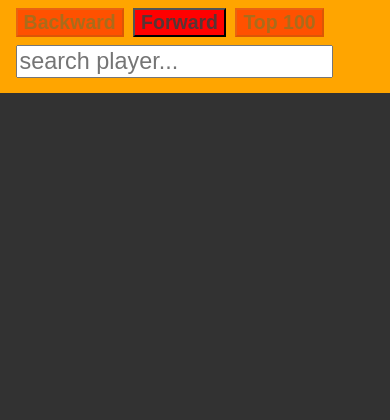
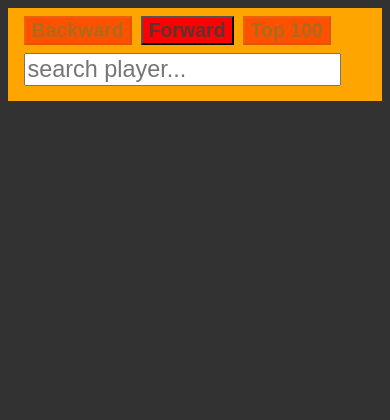
Before and after one commit to FAUSheppy/open-web-leaderboard, a Flask app: template templates/base.html in a window 390 px wide. Shown: the top 420 px of the page. Run offline with Flask 2, Linux system fonts and the light colour scheme; the template is opened without the code that fills it, so the values that code supplies are empty.

Commit message:
implement top bar more elegantly
Fixes a bug causing it to overlap with the leaderboard on some mobilephones

```diff
--- a/static/site.css
+++ b/static/site.css
@@ -9,7 +9,6 @@ body{
 }
 
 .top-bar{
-    position: fixed;
     background-color: orange;
     padding-bottom: 10px;
     padding-top: 10px;
@@ -18,16 +17,14 @@ body{
     left: 0;
     top: 0;
     right: 0;
+
+    overflow:auto;
 }
 
 .top-button{
-    height: 80%;
     float: left;
-
     margin-right: 10px;
-
     background-color: red;
-
     font-weight: bold;
     color: #583535;
 }
@@ -58,7 +55,6 @@ body{
 @media(max-width: 800px){
     .top-bar{
         /* bar will be scrolled aways */
-        position: absolute;
         min-width: 250px;
         padding-bottom: 4vw;
         padding-top: 2vw;
@@ -118,7 +114,7 @@ body{
 
 /* #################### LEADERBOARDS ##################### */
 .leaderboard-container{
-    margin-top: 60px;
+    margin-top: 10px;
     margin-bottom: 50px;
     margin-left: auto;
     margin-right: auto;
@@ -166,10 +162,6 @@ body{
     .leaderboard-container{
         font-size: 4.5vw;
         width: 100%;
-
-        /* deal with absolute nav-header */
-        margin-top: 30vw;
-
     }
 
     .colum-names{
```
